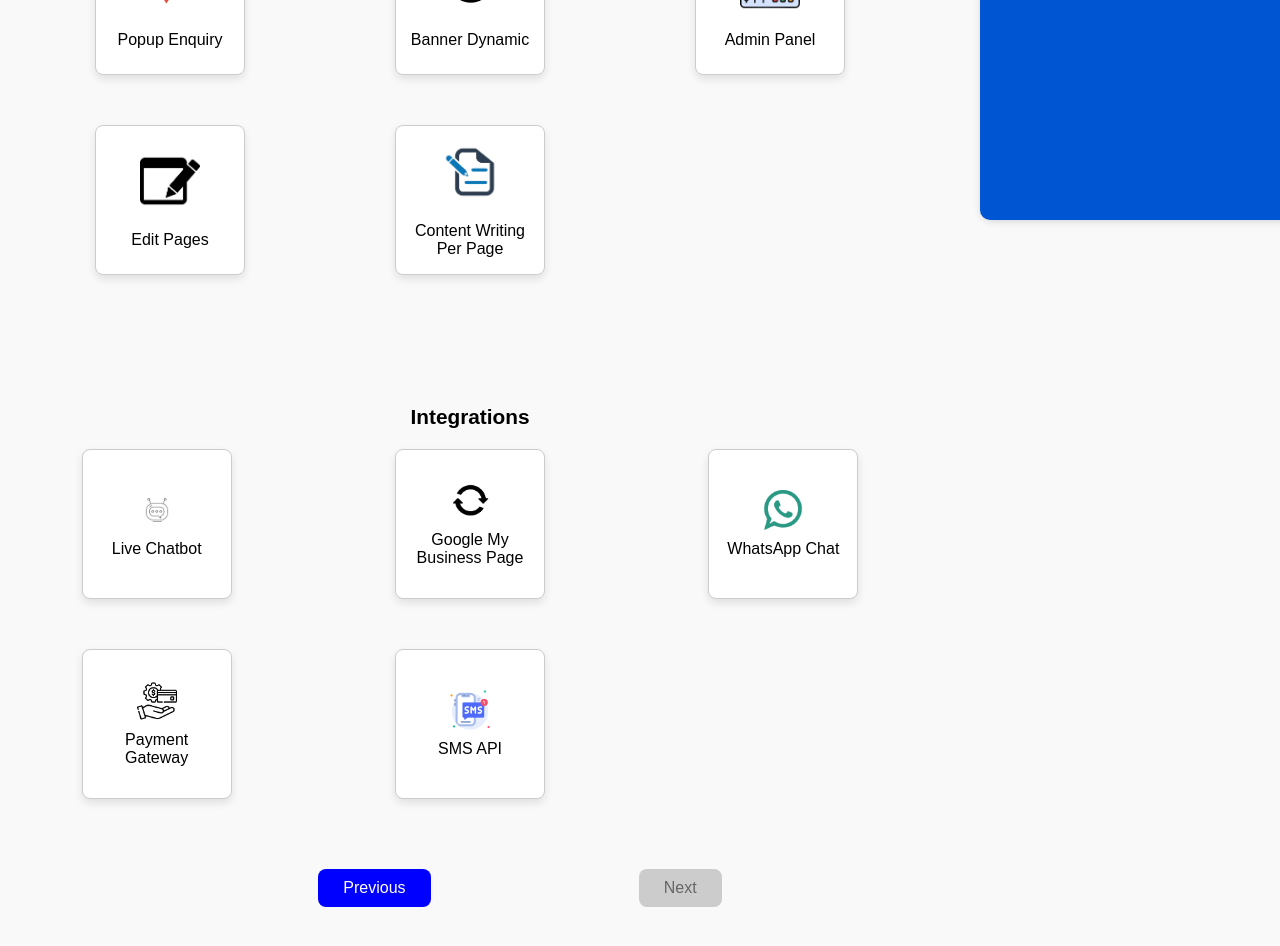
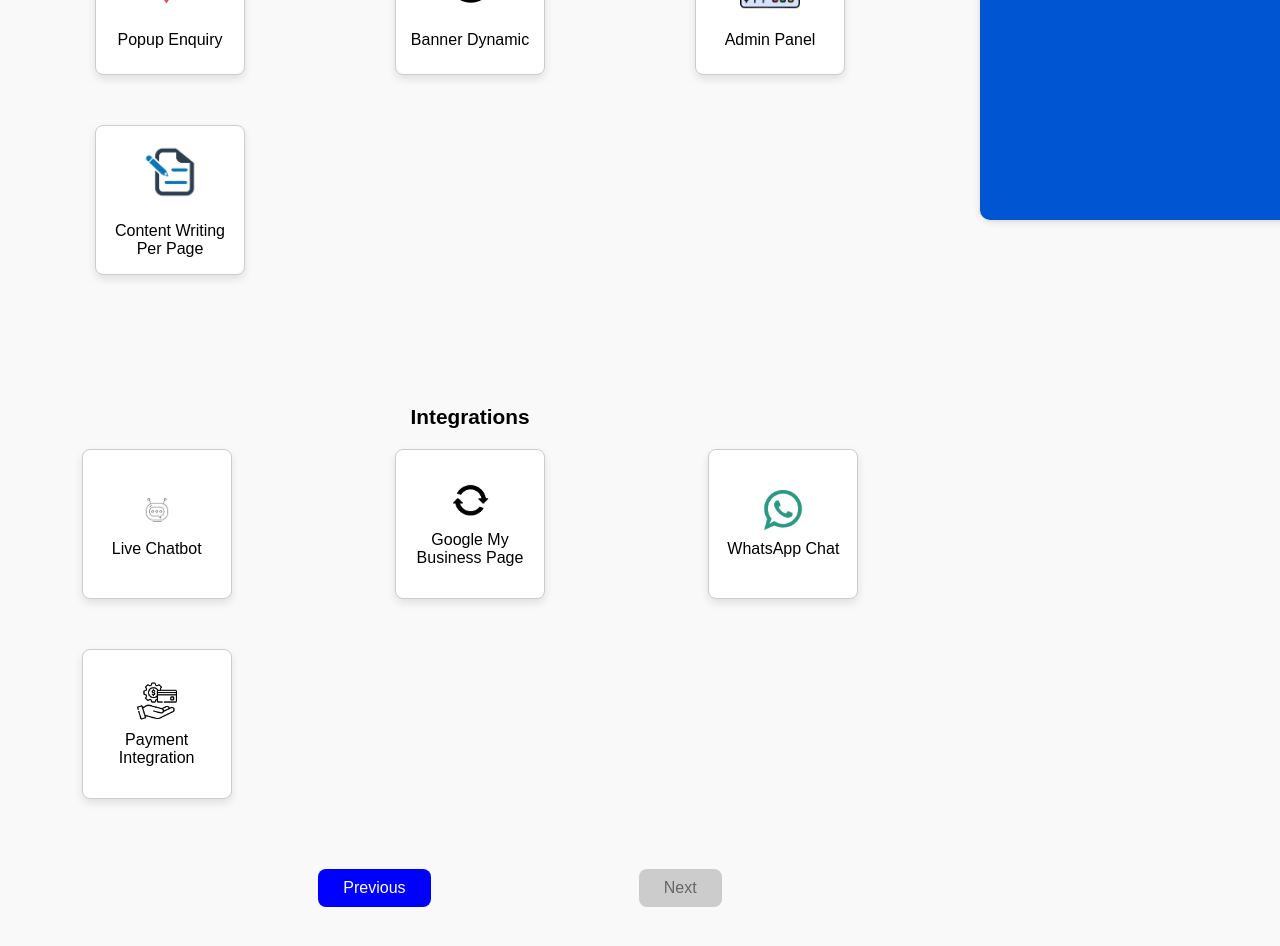
Before and after one commit to jada-chandana/website-calculator, a React (Vite) app: page /nextPages in a window 1280 px wide. Shown: the part 460-1406 px from the top of the page. Built offline with nearby package versions, Linux system fonts and the light colour scheme.

Commit message:
edit prices

```diff
--- a/src/components/Domain.jsx
+++ b/src/components/Domain.jsx
@@ -6,18 +6,28 @@ import Hostinger from "../assets/hostinger.png";
 import Email from "../assets/official_email.png";
 
 const domainOptions = [
-  { name: "Domain", price: "1200", image: DomainImg },
-  { name: "Hostinger", price: "1500", image: Hostinger },
-  { name: "Official Email ID", price: "1200", image: Email },
+  { name: "Domain", price: "2000", image: DomainImg },
+  { name: "Hostinger", price: "8000", image: Hostinger },
+  { name: "Official Email ID", price: "0", image: Email },
 ];
 
-const Domain = ({ selectedItems = {}, setSelectedItems = () => { } }) => {
-  // ✅ Toggle multi-select domains
+
+
+const Domain = ({ selectedItems = {}, setSelectedItems = () => {} }) => {
   const handleSelect = (item) => {
     const currentSelections = selectedItems.domain || [];
     const alreadySelected = currentSelections.some(
       (domain) => domain.name === item.name
     );
+
+    // ✅ If user tries to select Email ID without Hostinger
+    if (
+      item.name === "Official Email ID" &&
+      !currentSelections.some((d) => d.name === "Hostinger")
+    ) {
+      alert("⚠️ Please select Hostinger before choosing Official Email ID.");
+      return;
+    }
 
     const updatedSelections = alreadySelected
       ? currentSelections.filter((domain) => domain.name !== item.name)
@@ -26,9 +36,11 @@ const Domain = ({ selectedItems = {}, setSelectedItems = () => { } }) => {
     setSelectedItems({ ...selectedItems, domain: updatedSelections });
   };
 
-  // ✅ Enable next only if a website type is selected
   const isTypeSelected = !!selectedItems.type;
 
+  const isHostingerSelected = (selectedItems.domain || []).some(
+    (d) => d.name === "Hostinger"
+  );
   return (
     <div style={{ marginTop: "30px" }}>
       {/* Animated heading */}
--- a/src/components/Sidebar.jsx
+++ b/src/components/Sidebar.jsx
@@ -25,7 +25,7 @@ const Sidebar = ({ selectedItems = {} }) => {
     const limit = selectedItems.pages.limit;
     if (chipsCount > limit) {
       const extraItems = chipsCount - limit;
-      extraCharge = extraItems * 200;
+      extraCharge = extraItems * 2000;
     }
   }
 
--- a/src/components/SpecialRequirements.jsx
+++ b/src/components/SpecialRequirements.jsx
@@ -11,14 +11,13 @@ import Edit from "../assets/editing.png";
 import Content from "../assets/content.png";
 
 const requirements = [
-  { name: "SEO Friendly", price: 1200, image: seo },
-  { name: "On Page SEO", price: 1200, image: OnPage },
-  { name: "Social Media Linking", price: 1200, image: Social },
-  { name: "Popup Enquiry", price: 1200, image: popup },
-  { name: "Banner Dynamic", price: 1200, image: Banner },
-  { name: "Admin Panel", price: 1200, image: Admin },
-  { name: "Edit Pages", price: 1200, image: Edit },
-  { name: "Content Writing Per Page", price: 1200, image: Content },
+  { name: "SEO Friendly", price: 2000, image: seo },
+  { name: "On Page SEO", price: 2000, image: OnPage },
+  { name: "Social Media Linking", price: 5000, image: Social },
+  { name: "Popup Enquiry", price: 1000, image: popup },
+  { name: "Banner Dynamic", price: 1000, image: Banner },
+  { name: "Admin Panel", price: 1000, image: Admin },
+  { name: "Content Writing Per Page", price: 1000, image: Content },
 ];
 
 const SpecialRequirements = ({ selectedItems = {}, setSelectedItems = () => {} }) => {
--- a/src/components/Type.jsx
+++ b/src/components/Type.jsx
@@ -8,12 +8,12 @@ import Ecommerce from "../assets/ecommerce.png";
 import Wordpress from "../assets/wordpress.png";
 
 const typeOptions = [
-  { name: "Static", price: "1200", image: Static },
-  { name: "Dynamic", price: "1500", image: Dynamic },
-  { name: "Corporate", price: "1200", image: Corporate },
-  { name: "Portfolio", price: "1200", image: Portifolio },
-  { name: "Ecommerce", price: "1200", image: Ecommerce },
-  { name: "WordPress", price: "1200", image: Wordpress },
+  { name: "Static", price: "10000", image: Static },
+  { name: "Dynamic", price: "2500", image: Dynamic },
+  { name: "Corporate", price: "15000", image: Corporate },
+  { name: "Portfolio", price: "10000", image: Portifolio },
+  { name: "Ecommerce", price: "20000", image: Ecommerce },
+  { name: "WordPress", price: "10000", image: Wordpress },
 ];
 
 const Type = ({ selectedItems, setSelectedItems }) => {
--- a/src/components/integrations.jsx
+++ b/src/components/integrations.jsx
@@ -8,11 +8,11 @@ import payment from "../assets/payments.png";
 import sms from "../assets/smsApi.png";
 
 const integrationsList = [
-  { name: "Live Chatbot", price: 1200, image: chatbot },
-  { name: "Google My Business Page", price: 1200, image: Banner },
-  { name: "WhatsApp Chat", price: 1200, image: chat },
-  { name: "Payment Gateway", price: 1200, image: payment },
-  { name: "SMS API", price: 1200, image: sms },
+  { name: "Live Chatbot", price: 0, image: chatbot },
+  { name: "Google My Business Page", price: 500, image: Banner },
+  { name: "WhatsApp Chat", price: 500, image: chat },
+  { name: "Payment Integration", price: 1200, image: payment },
+
 ];
 
 const Integrations = ({ selectedItems = {}, setSelectedItems = () => {} }) => {
```
